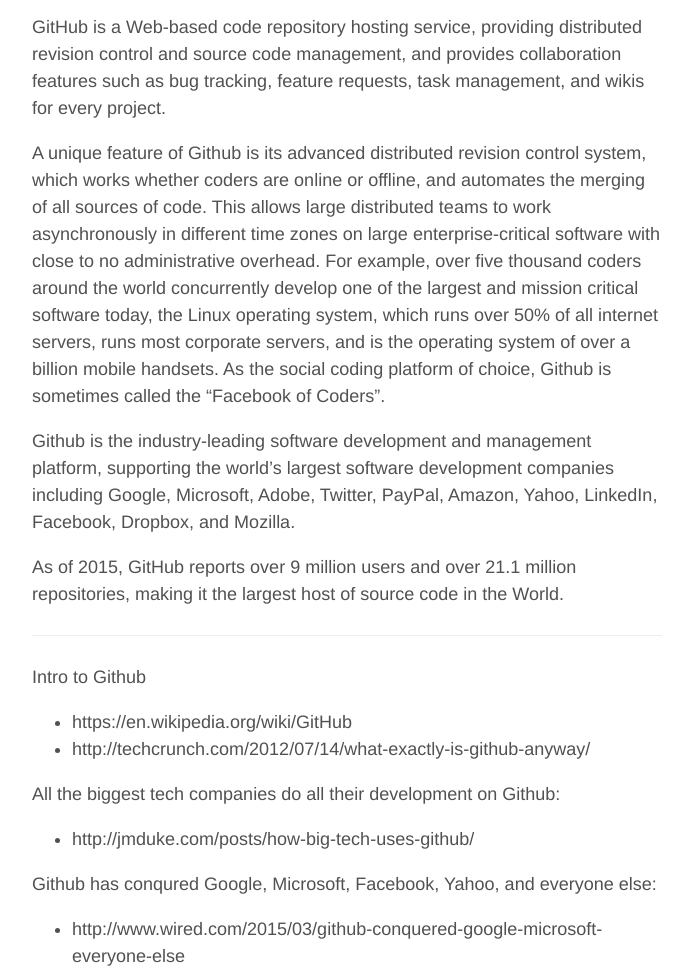
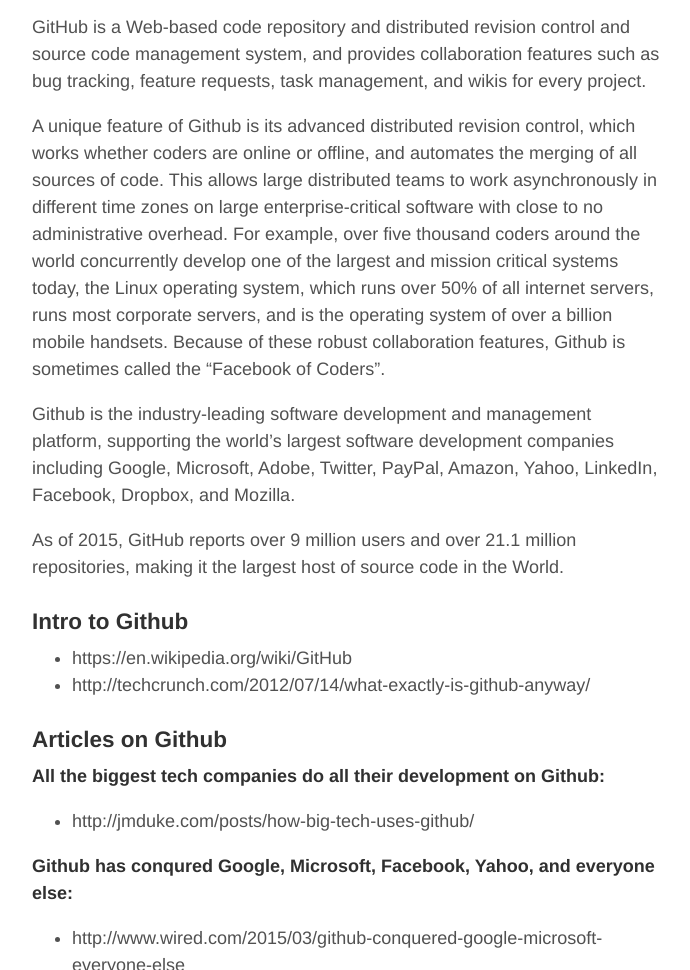
Before and after one commit to healthschema/healthschema.github.io, a Jekyll site: the page built from _posts/2015-08-20-github-intro.md, in a window 1280 px wide and 1400 px high, cut to the strip 430-1400 px from the top of the window. Shown: the whole strip, without its empty margins (293-983 px from the left). Built offline with Jekyll 4.4.1, drawn with Linux system fonts in a browser that asks for light colours; some of the changed text lies outside the part shown.

Commit message:
Update 2015-08-20-github-intro.md

```diff
--- a/_posts/2015-08-20-github-intro.md
+++ b/_posts/2015-08-20-github-intro.md
@@ -9,42 +9,55 @@
 </p>
 
 
-GitHub is a Web-based code repository hosting service, providing distributed revision control and source code management,  and provides collaboration features such as bug tracking, feature requests, task management, and wikis for every project.
+GitHub is a Web-based code repository and distributed revision control and source code management system, and provides collaboration features such as bug tracking, feature requests, task management, and wikis for every project.
 
-A unique feature of  Github is its advanced  distributed revision control system, which works whether coders are online or offline, and automates the merging of all sources of code. This allows large distributed teams to work asynchronously in different time zones on large enterprise-critical software with close to no administrative overhead. For example, over five thousand coders around the world concurrently develop one of the largest and mission critical software today, the Linux operating system, which runs over 50% of all internet servers, runs most corporate servers, and is the operating system of over a billion mobile handsets. As the social coding platform of choice, Github is sometimes called the "Facebook of Coders".
+A unique feature of  Github is its advanced  distributed revision control, which works whether coders are online or offline, and automates the merging of all sources of code. This allows large distributed teams to work asynchronously in different time zones on large enterprise-critical software with close to no administrative overhead. For example, over five thousand coders around the world concurrently develop one of the largest and mission critical systems today, the Linux operating system, which runs over 50% of all internet servers, runs most corporate servers, and is the operating system of over a billion mobile handsets. Because of these robust collaboration features, Github is sometimes called the "Facebook of Coders".
 
 Github is the industry-leading software development and management platform, supporting the world's largest  software development companies including Google, Microsoft, Adobe, Twitter, PayPal, Amazon, Yahoo, LinkedIn, Facebook, Dropbox, and Mozilla.
 
 As of 2015, GitHub reports over 9 million users and over 21.1 million repositories, making it the largest host of source code in the World.
 
 
-***
-
-Intro to Github
+###  Intro to Github
 * https://en.wikipedia.org/wiki/GitHub
 * http://techcrunch.com/2012/07/14/what-exactly-is-github-anyway/
 
-All the biggest tech companies do all their development on Github:
+### Articles on Github
+**All the biggest tech companies do all their development on Github:**
+
 * http://jmduke.com/posts/how-big-tech-uses-github/
 
-Github has conqured Google, Microsoft, Facebook, Yahoo, and everyone else:
+**Github has conqured Google, Microsoft, Facebook, Yahoo, and everyone else:**
+
 * http://www.wired.com/2015/03/github-conquered-google-microsoft-everyone-else
 
+
 Google:
+
 * https://github.com/google
+
 Microsoft:
+
 * https://github.com/Microsoft
+
 Facebook:
+
 * https://github.com/facebook
+
 LinkedIn:
+
 * https://github.com/linkedin
+
 Yahoo:
+
 * https://github.com/yahoo
 
-Top projects on Github:
+**Top projects on Github:**
+
 * http://www.fastcompany.com/3015178/the-top-10-hottest-github-projects-right-now
 
-Explore other repositories here:
+**Explore other repositories here:**
+
 * https://github.com/explore
 
 
```
